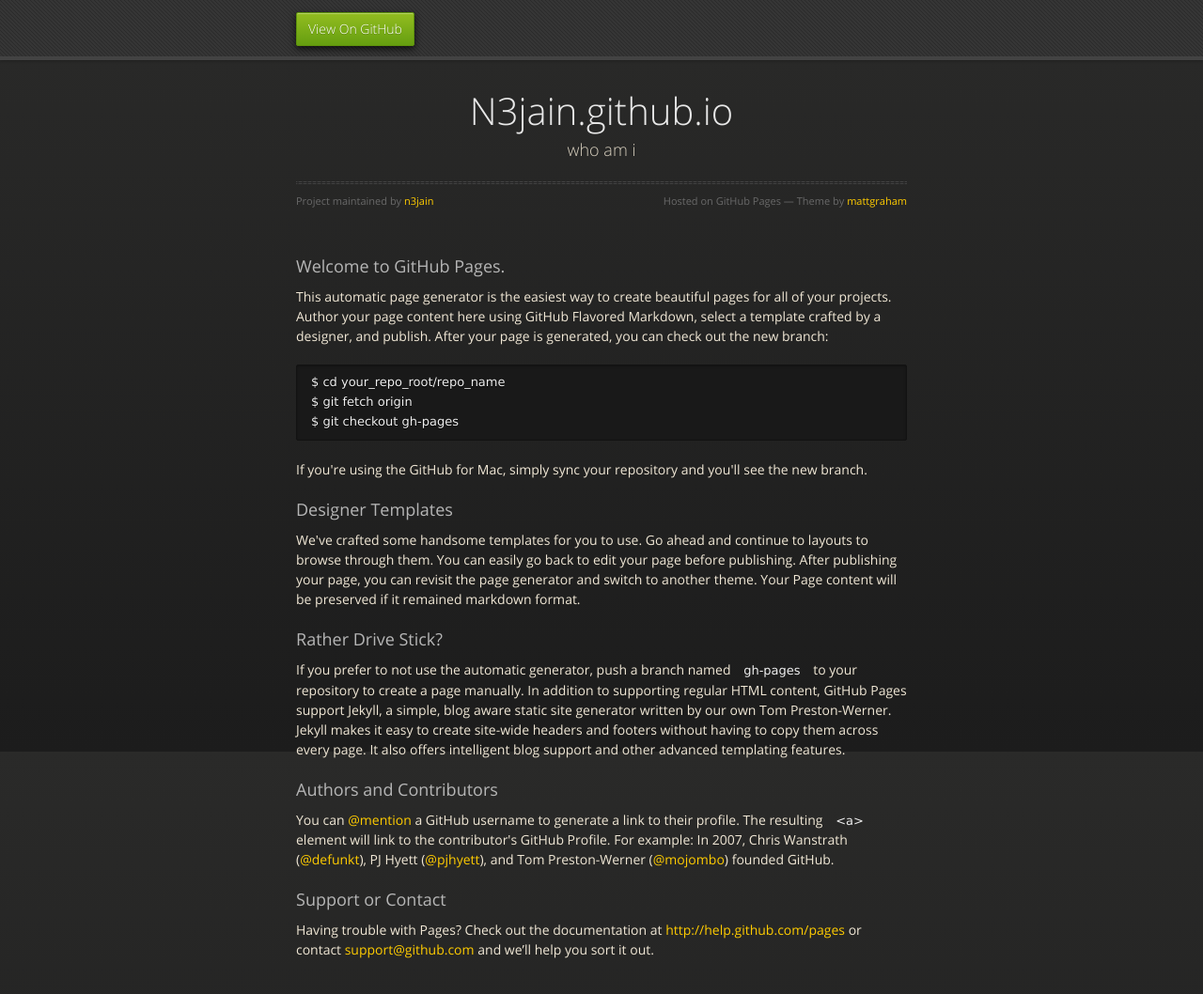
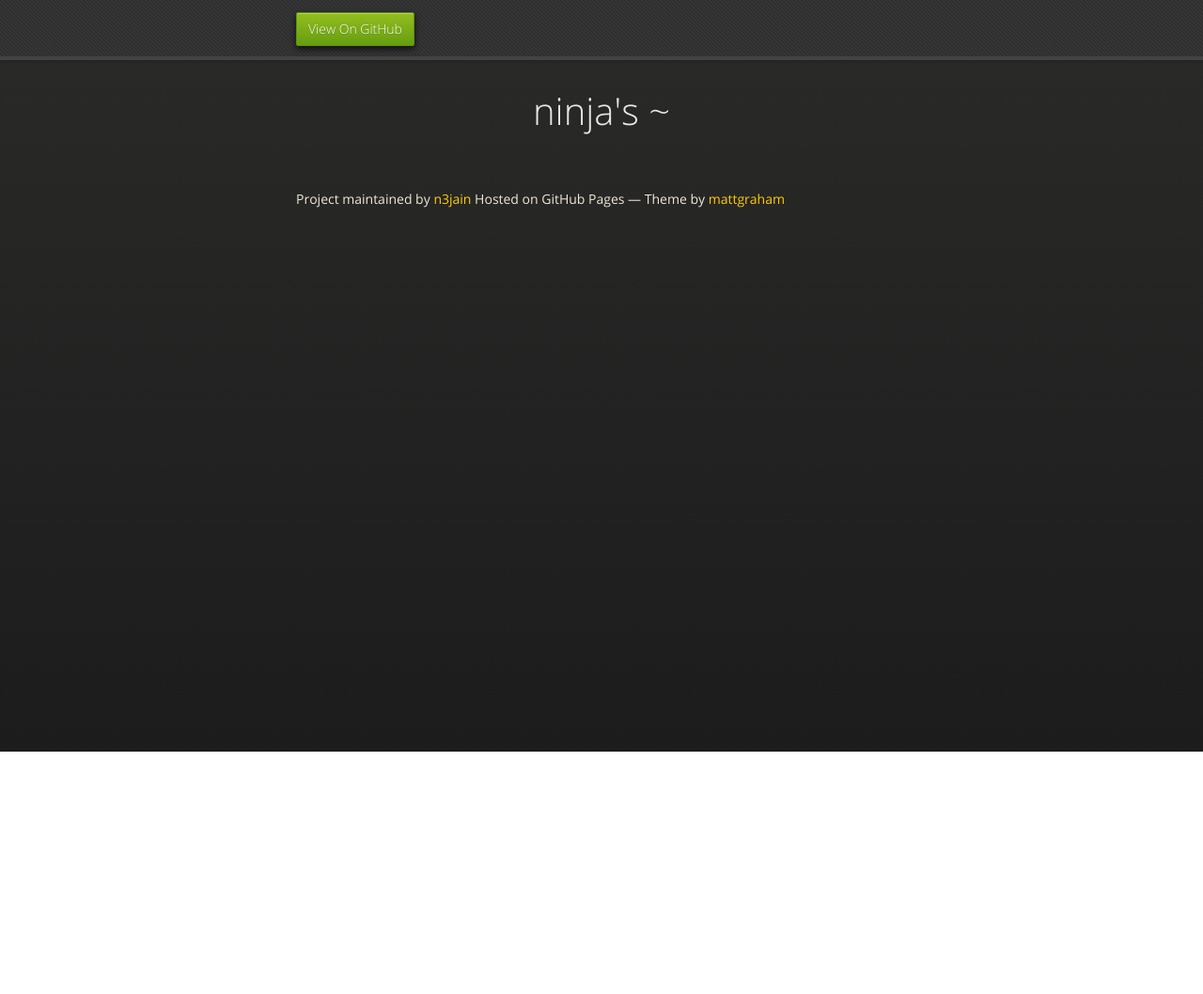
Before and after one commit to n3jain/n3jain.github.io, a plain HTML site: page index.html in a window 1280 px wide. Shown: the whole page at 94% size. After the commit the page ends 800 px from the top, so only its background shows below. Drawn offline with nearby package versions, Linux system fonts and the light colour scheme.

Commit message:
Update index.html

```diff
--- a/index.html
+++ b/index.html
@@ -3,7 +3,7 @@
   <head>
     <meta charset="utf-8">
     <meta http-equiv="X-UA-Compatible" content="chrome=1">
-    <title>N3jain.github.io by n3jain</title>
+    <title>whois: ninja</title>
     <link rel="stylesheet" href="stylesheets/styles.css">
     <link rel="stylesheet" href="stylesheets/pygment_trac.css">
     <script src="https://ajax.googleapis.com/ajax/libs/jquery/1.7.1/jquery.min.js"></script>
@@ -28,44 +28,11 @@
 
       <section>
         <div id="title">
-          <h1>N3jain.github.io</h1>
-          <p>who am i</p>
-          <hr>
-          <span class="credits left">Project maintained by <a href="https://github.com/n3jain">n3jain</a></span>
-          <span class="credits right">Hosted on GitHub Pages &mdash; Theme by <a href="https://twitter.com/michigangraham">mattgraham</a></span>
+          <h1>ninja's ~</h1>
         </div>
 
-        <h3>
-<a name="welcome-to-github-pages" class="anchor" href="#welcome-to-github-pages"><span class="octicon octicon-link"></span></a>Welcome to GitHub Pages.</h3>
-
-<p>This automatic page generator is the easiest way to create beautiful pages for all of your projects. Author your page content here using GitHub Flavored Markdown, select a template crafted by a designer, and publish. After your page is generated, you can check out the new branch:</p>
-
-<pre><code>$ cd your_repo_root/repo_name
-$ git fetch origin
-$ git checkout gh-pages
-</code></pre>
-
-<p>If you're using the GitHub for Mac, simply sync your repository and you'll see the new branch.</p>
-
-<h3>
-<a name="designer-templates" class="anchor" href="#designer-templates"><span class="octicon octicon-link"></span></a>Designer Templates</h3>
-
-<p>We've crafted some handsome templates for you to use. Go ahead and continue to layouts to browse through them. You can easily go back to edit your page before publishing. After publishing your page, you can revisit the page generator and switch to another theme. Your Page content will be preserved if it remained markdown format.</p>
-
-<h3>
-<a name="rather-drive-stick" class="anchor" href="#rather-drive-stick"><span class="octicon octicon-link"></span></a>Rather Drive Stick?</h3>
-
-<p>If you prefer to not use the automatic generator, push a branch named <code>gh-pages</code> to your repository to create a page manually. In addition to supporting regular HTML content, GitHub Pages support Jekyll, a simple, blog aware static site generator written by our own Tom Preston-Werner. Jekyll makes it easy to create site-wide headers and footers without having to copy them across every page. It also offers intelligent blog support and other advanced templating features.</p>
-
-<h3>
-<a name="authors-and-contributors" class="anchor" href="#authors-and-contributors"><span class="octicon octicon-link"></span></a>Authors and Contributors</h3>
-
-<p>You can <a href="https://github.com/blog/821" class="user-mention">@mention</a> a GitHub username to generate a link to their profile. The resulting <code>&lt;a&gt;</code> element will link to the contributor's GitHub Profile. For example: In 2007, Chris Wanstrath (<a href="https://github.com/defunkt" class="user-mention">@defunkt</a>), PJ Hyett (<a href="https://github.com/pjhyett" class="user-mention">@pjhyett</a>), and Tom Preston-Werner (<a href="https://github.com/mojombo" class="user-mention">@mojombo</a>) founded GitHub.</p>
-
-<h3>
-<a name="support-or-contact" class="anchor" href="#support-or-contact"><span class="octicon octicon-link"></span></a>Support or Contact</h3>
-
-<p>Having trouble with Pages? Check out the documentation at <a href="http://help.github.com/pages">http://help.github.com/pages</a> or contact <a href="mailto:support@github.com">support@github.com</a> and we’ll help you sort it out.</p>
+        <span class="credits left">Project maintained by <a href="https://github.com/n3jain">n3jain</a></span>
+        <span class="credits right">Hosted on GitHub Pages &mdash; Theme by <a href="https://twitter.com/michigangraham">mattgraham</a></span>
       </section>
 
     </div>
```
